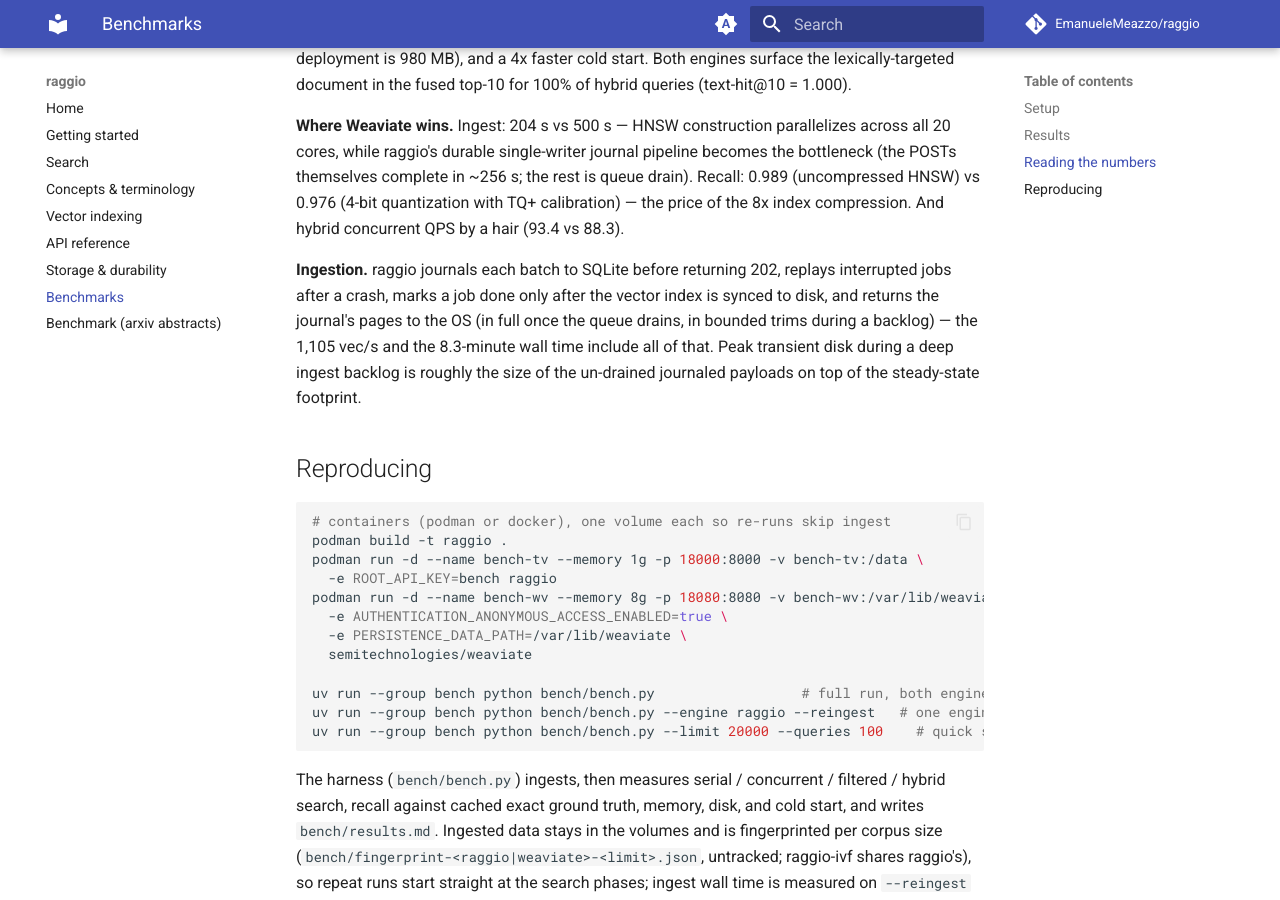
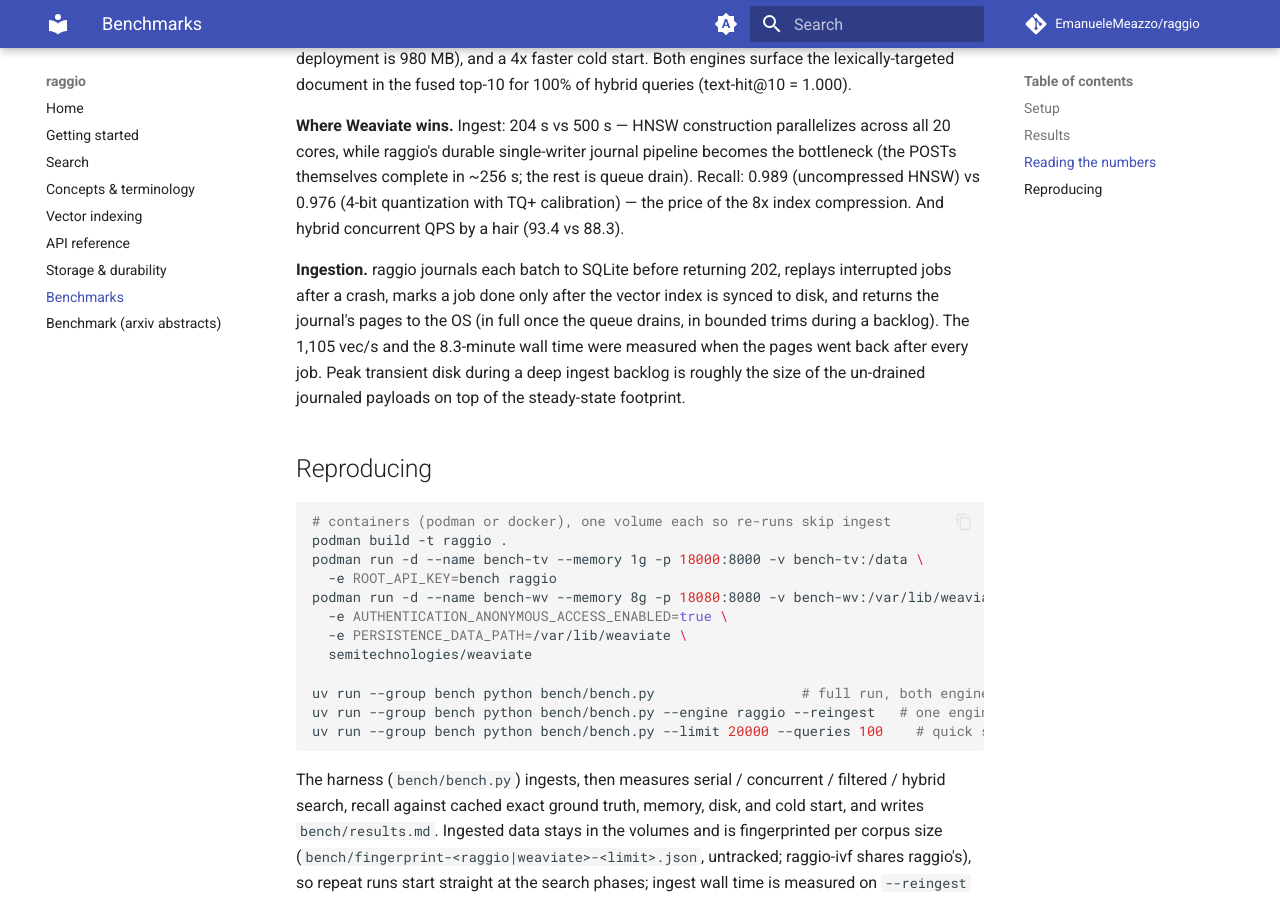
Before and after one commit to EmanueleMeazzo/raggio, an MkDocs documentation site: the page built from docs/benchmark.md, in a window 1280 px wide and 900 px high, scrolled down 2337 px. Built offline with MkDocs 1.6.1 and Material for MkDocs 9.7.7, drawn with Linux system fonts in a browser that asks for light colours; comment, search, counter and statistics services are not loaded.

Commit message:
Correct the ingest figures' vacuum note and the downgrade row
docs/benchmark.md: the 1,105 vec/s and 8.3-minute figures predate the current vacuum policy.
docs/adr/0001-performance-optimization-decisions.md: a drained queue leaves no open job to claim; failed jobs keep payload rows.

Co-Authored-By: Claude Opus 5.5 <noreply@anthropic.com>

```diff
--- a/docs/benchmark.md
+++ b/docs/benchmark.md
@@ -79,10 +79,10 @@ compression. And hybrid concurrent QPS by a hair (93.4 vs 88.3).
 **Ingestion.** raggio journals each batch to SQLite before returning 202,
 replays interrupted jobs after a crash, marks a job done only after the
 vector index is synced to disk, and returns the journal's pages to the OS (in
-full once the queue drains, in bounded trims during a backlog) — the 1,105
-vec/s and the 8.3-minute wall time include all of
-that. Peak transient disk during a deep ingest backlog is roughly the size of
-the un-drained journaled payloads on top of the steady-state footprint.
+full once the queue drains, in bounded trims during a backlog). The 1,105
+vec/s and the 8.3-minute wall time were measured when the pages went back
+after every job. Peak transient disk during a deep ingest backlog is roughly the
+size of the un-drained journaled payloads on top of the steady-state footprint.
 
 ## Reproducing
 
```
Also changed, not shown: docs/adr/0001-performance-optimization-decisions.md (+1 -1 lines).
